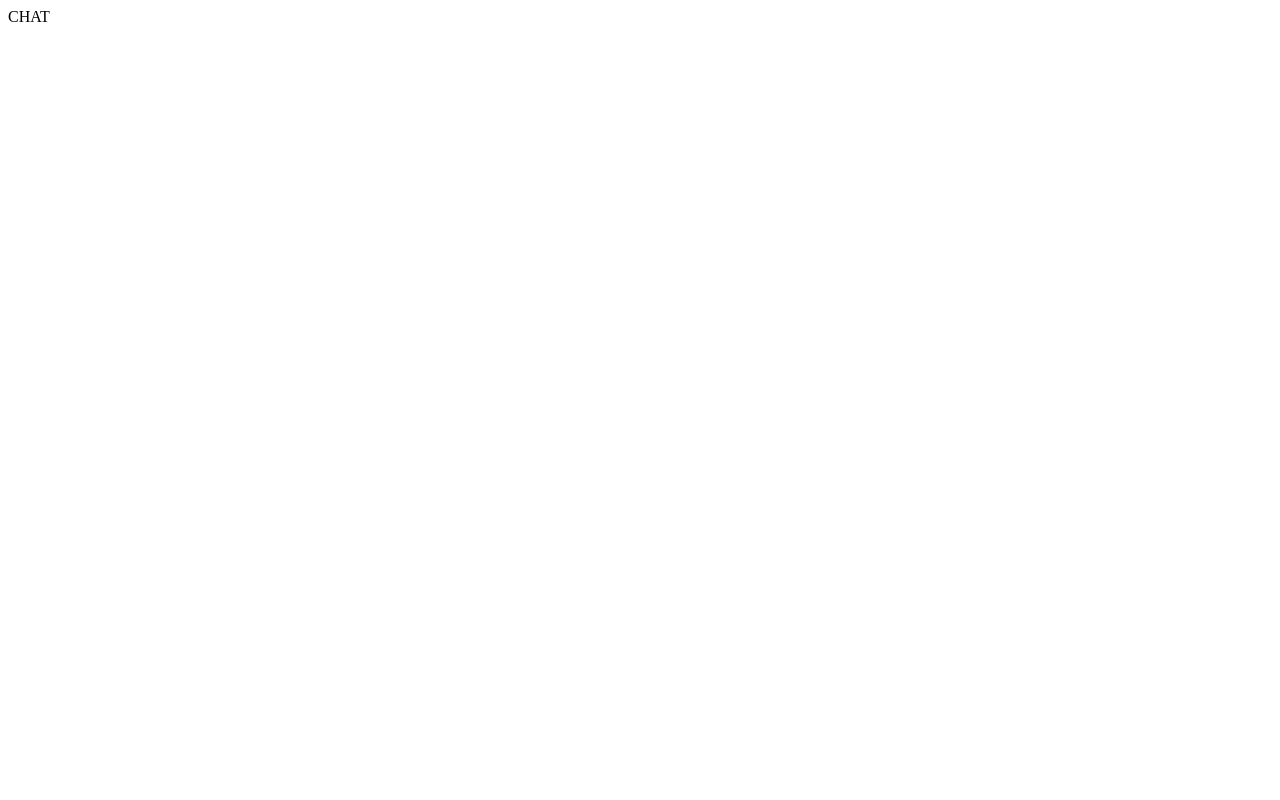
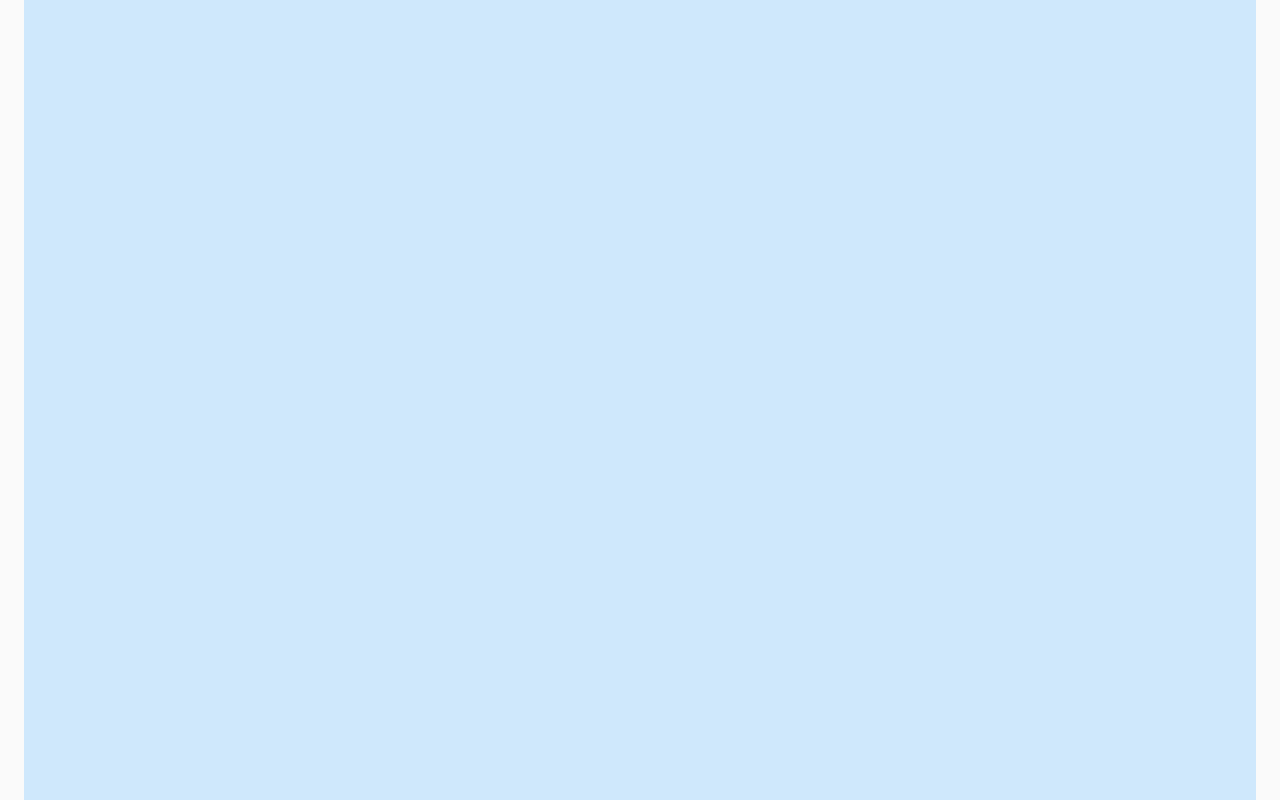
Before and after one commit to parzhitsky/public-chat, a React (Create React App) app: page / in a window 1280 px wide. Built offline with nearby package versions, Linux system fonts and the light colour scheme.

Commit message:
add main layout

```diff
--- a/package.json
+++ b/package.json
@@ -3,6 +3,7 @@
   "version": "0.1.0",
   "private": true,
   "dependencies": {
+    "@material-ui/core": "^4.12.1",
     "react": "17.0.2",
     "react-dom": "17.0.2",
     "react-scripts": "4.0.3"
--- a/src/App.js
+++ b/src/App.js
@@ -1,8 +1,10 @@
+import React from "react";
+import MainLayout from './Components/StyleComponents/MainLayout'
 function App() {
   return (
     <div className="App">
 
-      CHAT
+   <MainLayout/>
 
     </div>
   );
--- /dev/null
+++ b/src/Components/StyleComponents/MainLayout.jsx
@@ -0,0 +1,18 @@
+import React from 'react';
+import CssBaseline from '@material-ui/core/CssBaseline';
+import Typography from '@material-ui/core/Typography';
+import Container from '@material-ui/core/Container';
+
+
+export default function SimpleContainer() {
+  return (
+    <React.Fragment>
+      <CssBaseline />
+      <Container maxWidth="xl">
+        <Typography
+         component="div"
+         style={{ backgroundColor: '#cfe8fc', height: '100vh' }} />
+      </Container>
+    </React.Fragment>
+  );
+}
```
Also changed, not shown: 1 other file (tests, documents, lock files or other folders).
